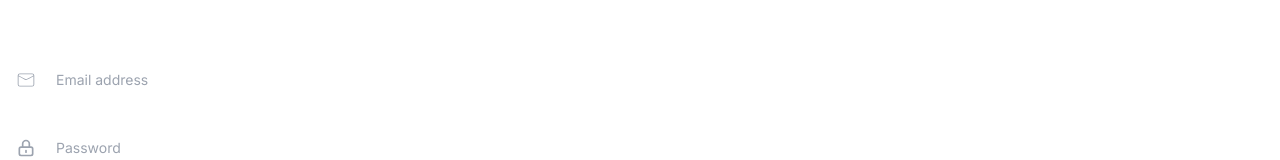
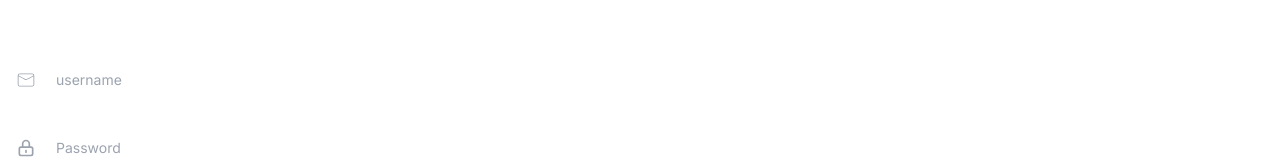
Before and after one commit to Layenull/attendr, a Next.js app: page /loginForm in a window 1280 px wide. Shown: the part 410-570 px from the top of the page. Built offline with nearby package versions, Linux system fonts and the light colour scheme.

Commit message:
fixed login page

```diff
--- a/components/TrackCard.js
+++ b/components/TrackCard.js
@@ -15,7 +15,7 @@ const TrackCard = ({ progressValue = 70 }) => {
         return () => clearTimeout(delay);
     }, [progressValue]);
     return (
-        <div className='rounded-2xl border w-11/12 h-72'>
+        <div className=' rounded-2xl border-4 w-11/12 h-72'>
             <div className="p-6">
                 <p className="text-2xl text-customBlue  ">CSC 221</p>
                 <p className='text-xl font-semibold'>Computer Programming</p>
--- a/pages/AttendanceTracker.js
+++ b/pages/AttendanceTracker.js
@@ -4,7 +4,7 @@ import TrackCard from '@/components/TrackCard'
 
 const AttendanceTracker = () => {
     return (
-        <div className='flex justify-center pt-5'>
+        <div className='bg-gradblue bg-cover bg-center bg-no-repeat h-screen flex justify-center pt-5'>
             {/* <Searchbar /> */}
 
             <TrackCard />
--- a/pages/Signup.js
+++ b/pages/Signup.js
@@ -97,7 +97,7 @@ export default function Signup() {
                 <form onSubmit={handleSignUp}>
 
                     <div className="mb-4">
-                        <label htmlFor="email" className="sr-only">
+                        <label htmlFor="username" className="sr-only">
                             Email
                         </label>
                         <div className="relative -top-8 ">
--- a/pages/loginForm.js
+++ b/pages/loginForm.js
@@ -2,40 +2,54 @@ import { useState } from 'react';
 import Image from 'next/image';
 import { HiOutlineLockClosed } from 'react-icons/hi';
 import { CiMail } from 'react-icons/ci';
+import { useRouter } from 'next/router';
 import { imageConfigDefault } from 'next/dist/shared/lib/image-config';
 import customButton from '@/components/customButton';
+
 
 
 // import { HiOutlineLockClosed, MailIcon } from '@heroicons/react/solid';
 
 export default function LoginForm() {
-    const [email, setEmail] = useState('');
+    const [userName, setUserName] = useState('');
     const [password, setPassword] = useState('');
     const [error, setError] = useState('');
+    const router = useRouter();
 
     const handleLogin = async (e) => {
         e.preventDefault();
 
-        try {
-            const res = await fetch('/api/login', {
-                method: 'POST',
-                headers: {
-                    'Content-Type': 'application/json'
-                },
-                body: JSON.stringify({ email, password })
-            });
+        // Perform form validation
+        if (!userName || !password) {
+            setError('Please fill in all the fields.');
+            return;
+        }
 
-            if (res.ok) {
-                // Redirect to dashboard
-                window.location.href = '/dashboard';
-            } else {
-                // Display error message
-                setError('Invalid email or password');
-            }
-        } catch (err) {
-            console.error(err);
-            setError('Something went wrong');
-        }
+        // Clear any previous error message
+        setError('');
+
+        // try {
+        //     const res = await fetch('/api/login', {
+        //         method: 'POST',
+        //         headers: {
+        //             'Content-Type': 'application/json'
+        //         },
+        //         body: JSON.stringify({ email, password })
+        //     });
+
+        //     if (res.ok) {
+        //         // Redirect to dashboard
+        //         window.location.href = '/dashboard';
+        //     } else {
+        //         // Display error message
+        //         setError('Invalid email or password');
+        //     }
+        // } catch (err) {
+        //     console.error(err);
+        //     setError('Something went wrong');
+        // }
+
+        router.push('/AttendanceTracker');
     }
 
     return (
@@ -57,7 +71,7 @@ export default function LoginForm() {
 
                 <form onSubmit={handleLogin}>
                     <div className="mb-4">
-                        <label htmlFor="email" className="sr-only">
+                        <label htmlFor="username" className="sr-only">
                             Email
                         </label>
                         <div className="relative ">
@@ -65,13 +79,13 @@ export default function LoginForm() {
                                 <CiMail className=" relative right-3 h-5 w-5 text-gray-400" aria-hidden="true" />
                             </div>
                             <input
-                                type="email"
-                                name="email"
-                                id="email"
-                                value={email}
-                                onChange={(e) => setEmail(e.target.value)}
+                                type="username"
+                                name="username"
+                                id="username"
+                                value={userName}
+                                onChange={(e) => setUserName(e.target.value)}
                                 className="block pl-10 sm:text-sm border-none"
-                                placeholder="Email address"
+                                placeholder="username"
                                 required
                             />
                         </div>
```
